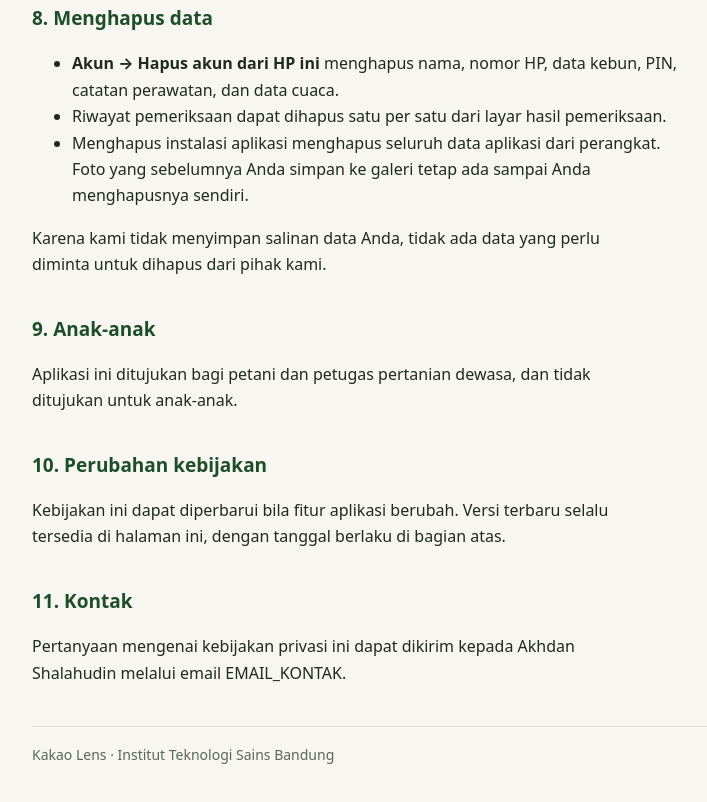
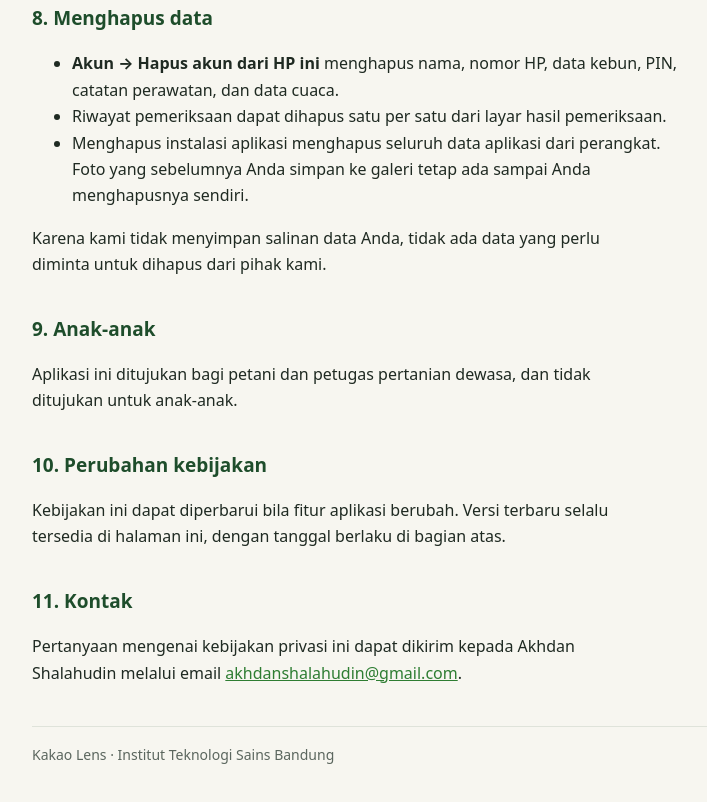
Before and after one commit to akhdansh1/kakao-lens-privasi, a plain HTML site: page index.html in a window 1280 px wide. Shown: the part 2862-3664 px from the top of the page, without its empty margins (248-955 px from the left). Drawn offline with Linux system fonts and the light colour scheme.

Commit message:
Update contact email in privacy policy section

```diff
--- a/index.html
+++ b/index.html
@@ -123,7 +123,7 @@
 <p>Kebijakan ini dapat diperbarui bila fitur aplikasi berubah. Versi terbaru selalu tersedia di halaman ini, dengan tanggal berlaku di bagian atas.</p>
 
 <h2>11. Kontak</h2>
-<p>Pertanyaan mengenai kebijakan privasi ini dapat dikirim kepada Akhdan Shalahudin melalui email <span id="email">EMAIL_KONTAK</span>.</p>
+<p>Pertanyaan mengenai kebijakan privasi ini dapat dikirim kepada Akhdan Shalahudin melalui email <a href="mailto:akhdanshalahudin@gmail.com">akhdanshalahudin@gmail.com</a>.</p>
 
 <footer>Kakao Lens · Institut Teknologi Sains Bandung</footer>
 </main>
```
